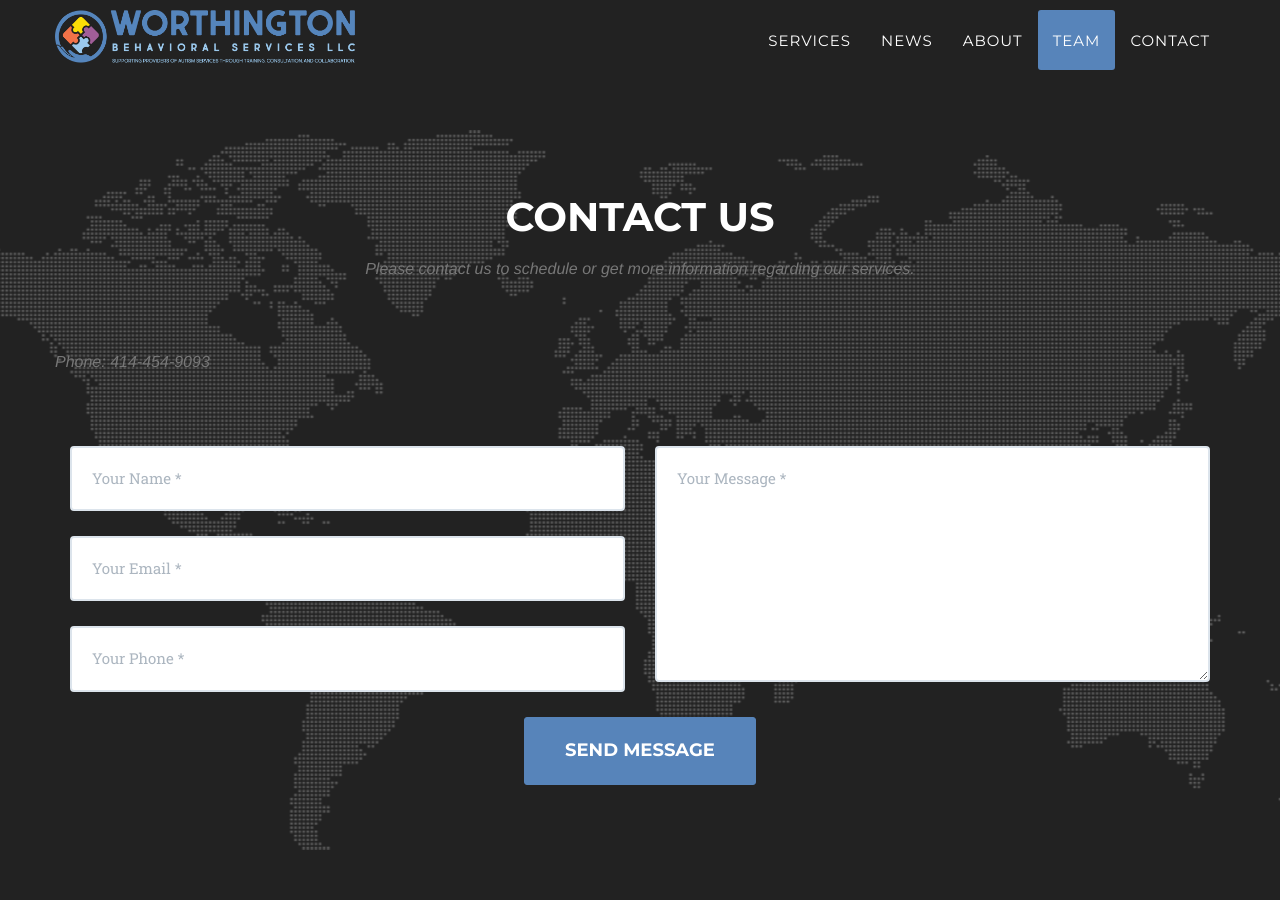
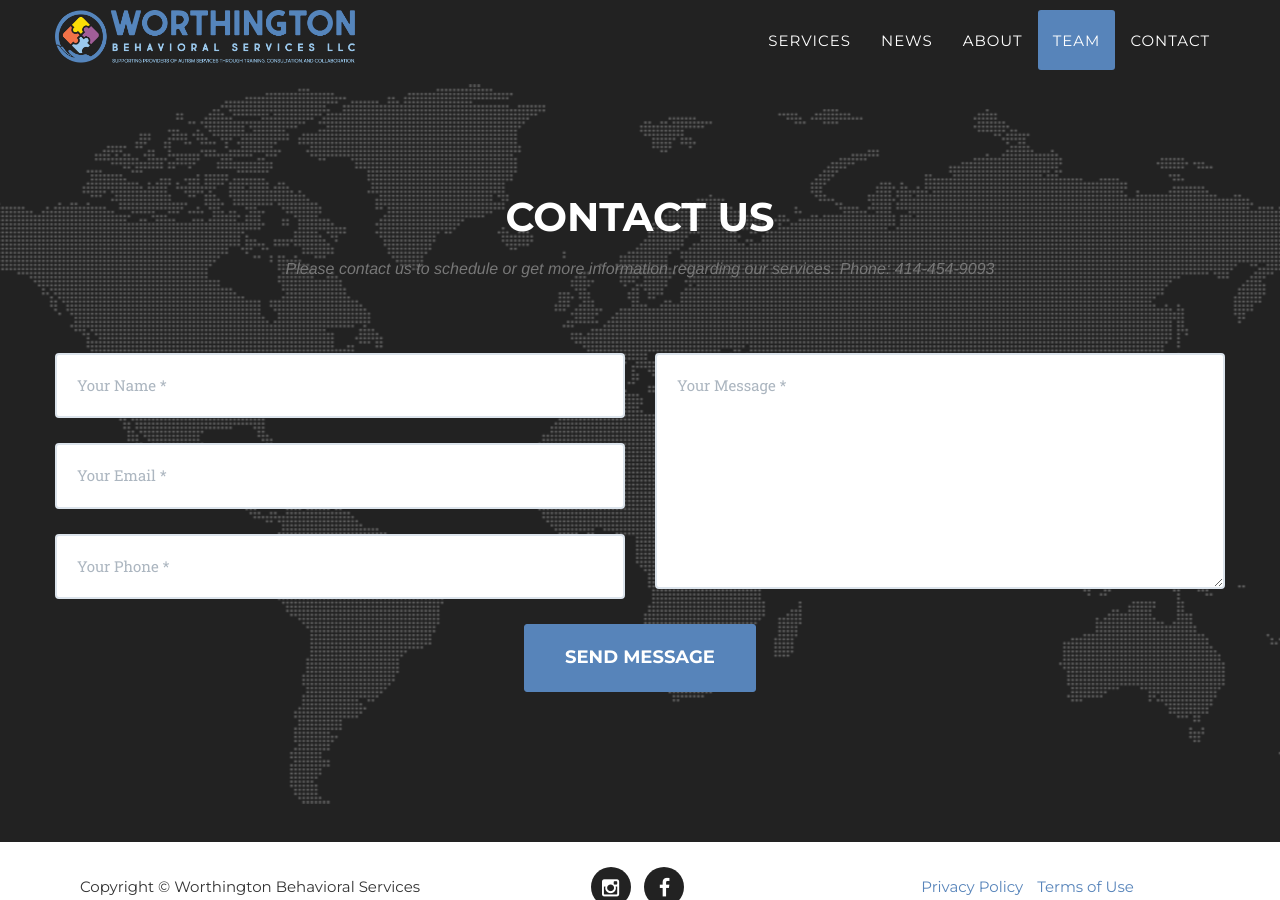
Before and after one commit to wbsllc/website, a Jekyll site: the page built from index.html, in a window 1280 px wide and 900 px high, scrolled down 3909 px. Built offline with Jekyll 4.4.1, drawn with Linux system fonts in a browser that asks for light colours; some web fonts are replaced.

Commit message:
Update contact.html

```diff
--- a/_includes/contact.html
+++ b/_includes/contact.html
@@ -3,8 +3,7 @@
             <div class="row">
                 <div class="col-lg-12 text-center">
                     <h2 class="section-heading">Contact Us</h2>
-                    <h3 class="section-subheading text-muted">Please contact us to schedule or get more information regarding our services. </h3></div>
-                                        <h3 class="section-subheading text-muted"> Phone: 414-454-9093 </h3></div>
+                    <h3 class="section-subheading text-muted">Please contact us to schedule or get more information regarding our services. Phone: 414-454-9093 </h3></div>
             <div class="row">
                 <div class="col-lg-12">
                     <form name="sentMessage" id="contactForm" novalidate>
```
